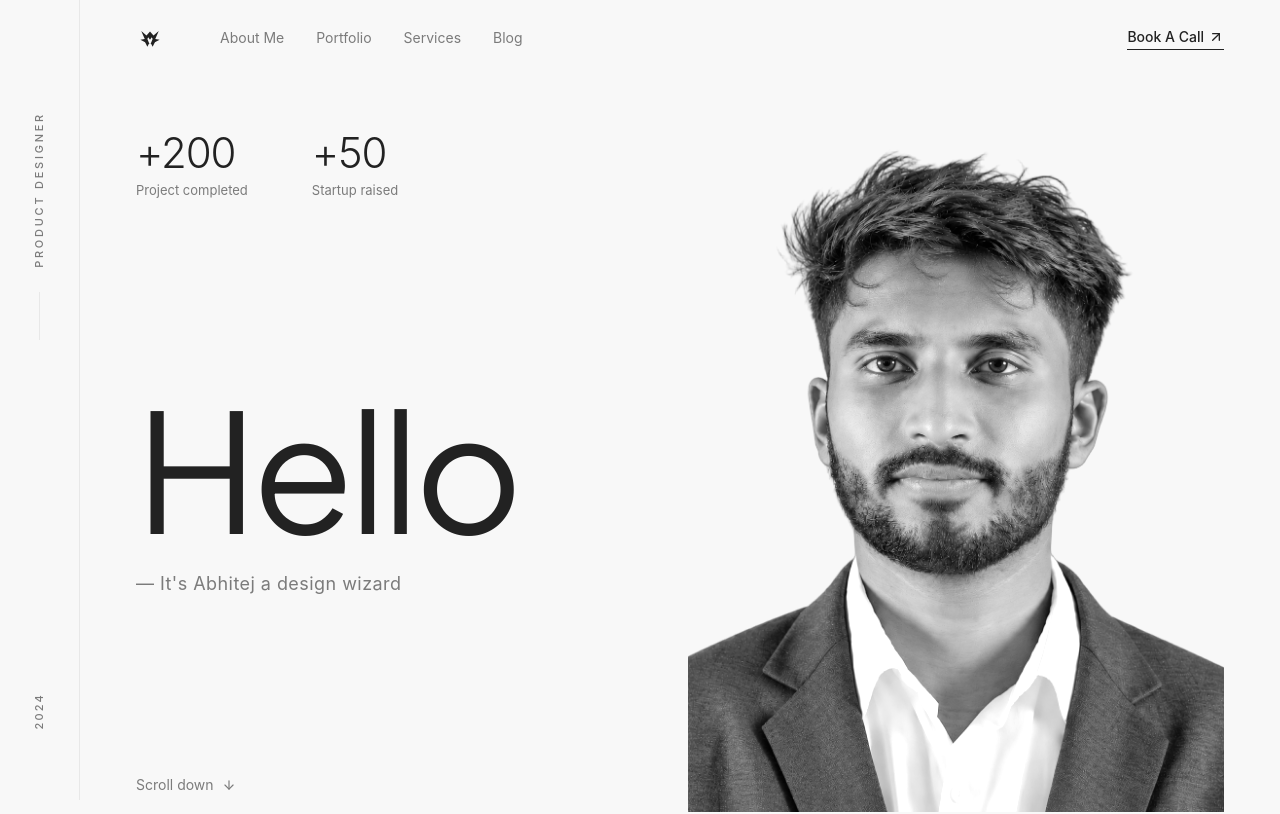
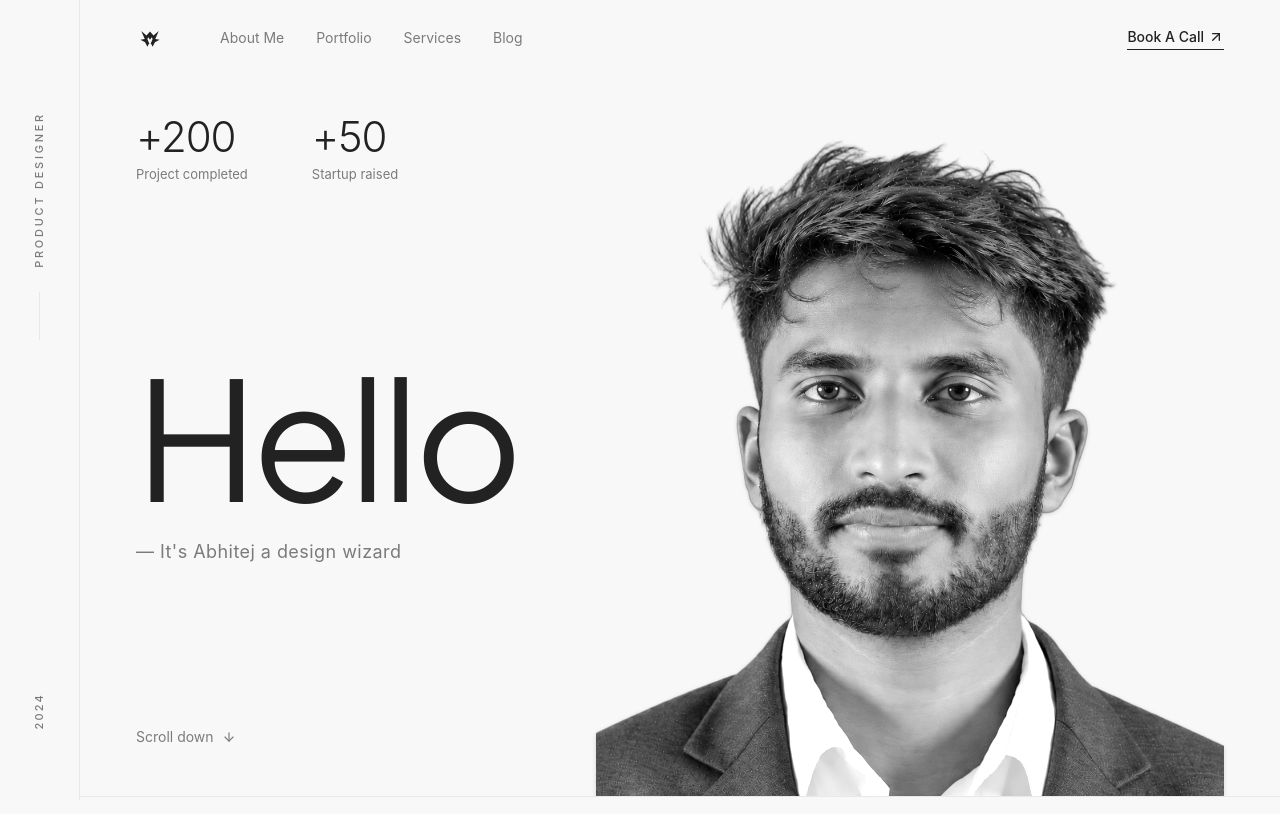
Before and after one commit to bossgghere/Abhitej-Portfolio, a React (Vite) app: page / in a window 1280 px wide. Shown: the top 814 px of the page. Built offline with nearby package versions, Linux system fonts and the light colour scheme.

Commit message:
Increase hero portrait size and trim bottom baseline framing

```diff
--- a/src/components/hero/HeroPortrait.jsx
+++ b/src/components/hero/HeroPortrait.jsx
@@ -3,20 +3,20 @@
 
 /**
  * HeroPortrait Component
- * Renders the designer's portrait image with high fetch priority for LCP optimization.
- * Can be swapped easily by changing heroData.portrait.src or dropping in a new image file.
+ * Displays the portrait prominently on the right side of the Hero section,
+ * matching the large presence and bottom alignment in the reference design.
  */
 export const HeroPortrait = () => {
   const { portrait } = heroData;
 
   return (
     <div className="relative w-full flex justify-center lg:justify-end items-end select-none pointer-events-none">
-      <div className="relative max-w-[500px] sm:max-w-[580px] lg:max-w-[700px] xl:max-w-[800px] w-full">
+      <div className="relative w-full max-w-[550px] sm:max-w-[660px] md:max-w-[740px] lg:max-w-[860px] xl:max-w-[1000px] 2xl:max-w-[1150px] flex items-end justify-center lg:justify-end">
         <img
           src={portrait.src}
           alt={portrait.alt}
           fetchpriority={portrait.fetchPriority || "high"}
-          className="w-full h-auto object-cover object-top grayscale contrast-[1.05] brightness-[1.02]"
+          className="w-full h-auto max-h-[75vh] sm:max-h-[82vh] lg:max-h-[88vh] xl:max-h-[92vh] object-contain object-bottom grayscale contrast-[1.06] brightness-[1.02] drop-shadow-sm transition-all duration-300"
         />
       </div>
     </div>
--- a/src/components/hero/HeroSection.jsx
+++ b/src/components/hero/HeroSection.jsx
@@ -9,20 +9,21 @@
  * Recreates the exact layout from reference image with theme tokens:
  * - Background: Tertiary (#F8F8F8)
  * - Text: Primary (#222222) & Secondary (#7B7B7B)
+ * - Large, prominent hero portrait anchored to the bottom right
  */
 export const HeroSection = () => {
   return (
     <section className="relative min-h-[calc(100vh-88px)] flex flex-col justify-between overflow-hidden bg-[#F8F8F8]">
-      <div className="max-w-7xl mx-auto w-full px-6 sm:px-10 lg:px-14 flex-1 flex flex-col justify-between pt-6 sm:pt-10 pb-8">
+      <div className="max-w-[1440px] mx-auto w-full px-6 sm:px-10 lg:px-14 flex-1 flex flex-col justify-between pt-4 sm:pt-6 pb-0">
 
         {/* Main Grid: Left Content Column & Right Portrait Column */}
-        <div className="grid grid-cols-1 lg:grid-cols-12 gap-8 lg:gap-4 items-center flex-1">
+        <div className="grid grid-cols-1 lg:grid-cols-12 gap-8 lg:gap-4 items-end flex-1">
 
-          {/* Left Column (6 cols): Stats, Headline, Subtitle */}
-          <div className="lg:col-span-6 xl:col-span-6 flex flex-col justify-between h-full z-10 pt-4 pb-4">
+          {/* Left Column (5 cols on lg/xl): Stats, Headline, Subtitle, Scroll */}
+          <div className="lg:col-span-5 xl:col-span-5 flex flex-col justify-between h-full z-10 pt-4 pb-8 lg:pb-12">
 
             {/* Top Metric Stats */}
-            <div className="mb-12 sm:mb-16 lg:mb-20">
+            <div className="mb-10 sm:mb-14 lg:mb-16">
               <HeroStats />
             </div>
 
@@ -32,18 +33,18 @@
             </div>
 
             {/* Bottom Scroll Prompt (Desktop) */}
-            <div className="hidden lg:block pt-16">
+            <div className="hidden lg:block pt-12">
               <HeroScrollIndicator />
             </div>
           </div>
 
-          {/* Right Column (6 cols): Portrait Image */}
-          <div className="lg:col-span-6 xl:col-span-6 flex justify-end items-end h-full">
+          {/* Right Column (7 cols on lg/xl): Large Hero Portrait Image */}
+          <div className="lg:col-span-7 xl:col-span-7 flex justify-center lg:justify-end items-end h-full relative">
             <HeroPortrait />
           </div>
 
           {/* Bottom Scroll Prompt (Mobile/Tablet) */}
-          <div className="lg:hidden col-span-1 pt-6 pb-2">
+          <div className="lg:hidden col-span-1 pt-4 pb-6">
             <HeroScrollIndicator />
           </div>
         </div>
```
Also changed, not shown: public/images/abhitej-portrait.png.
